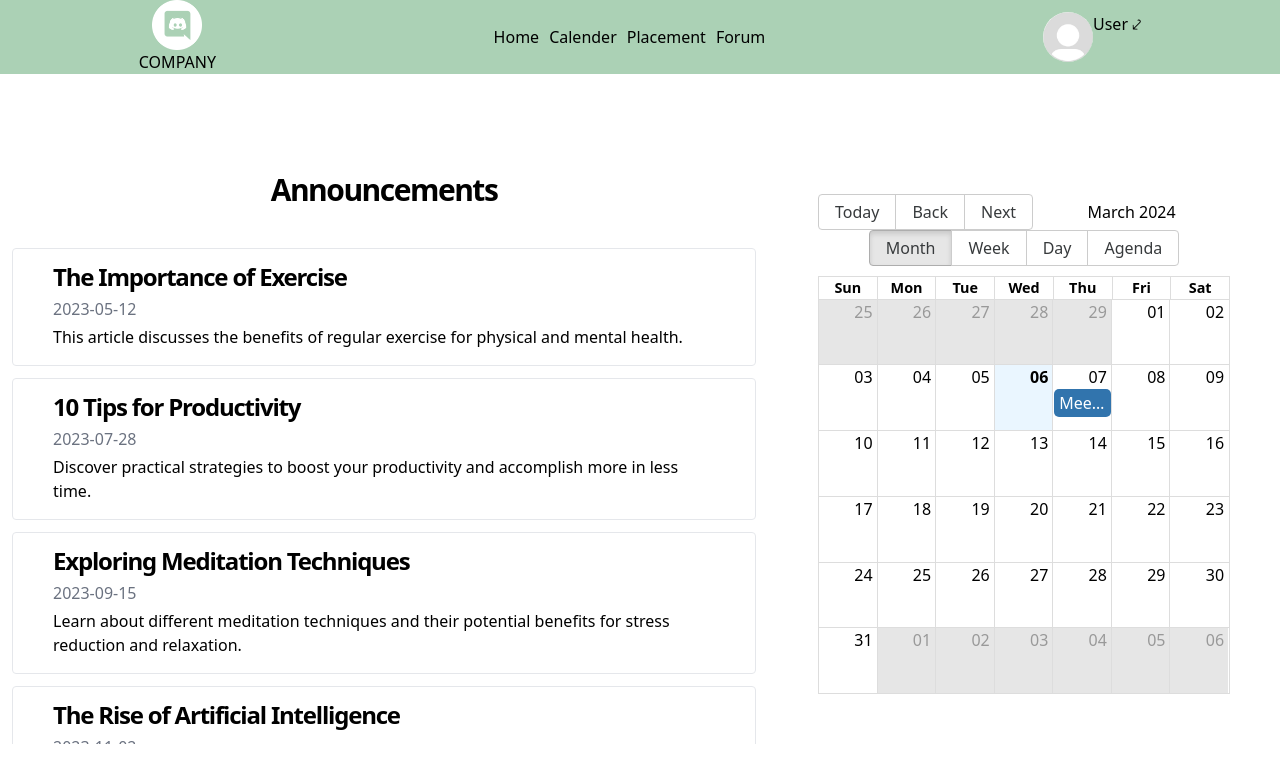
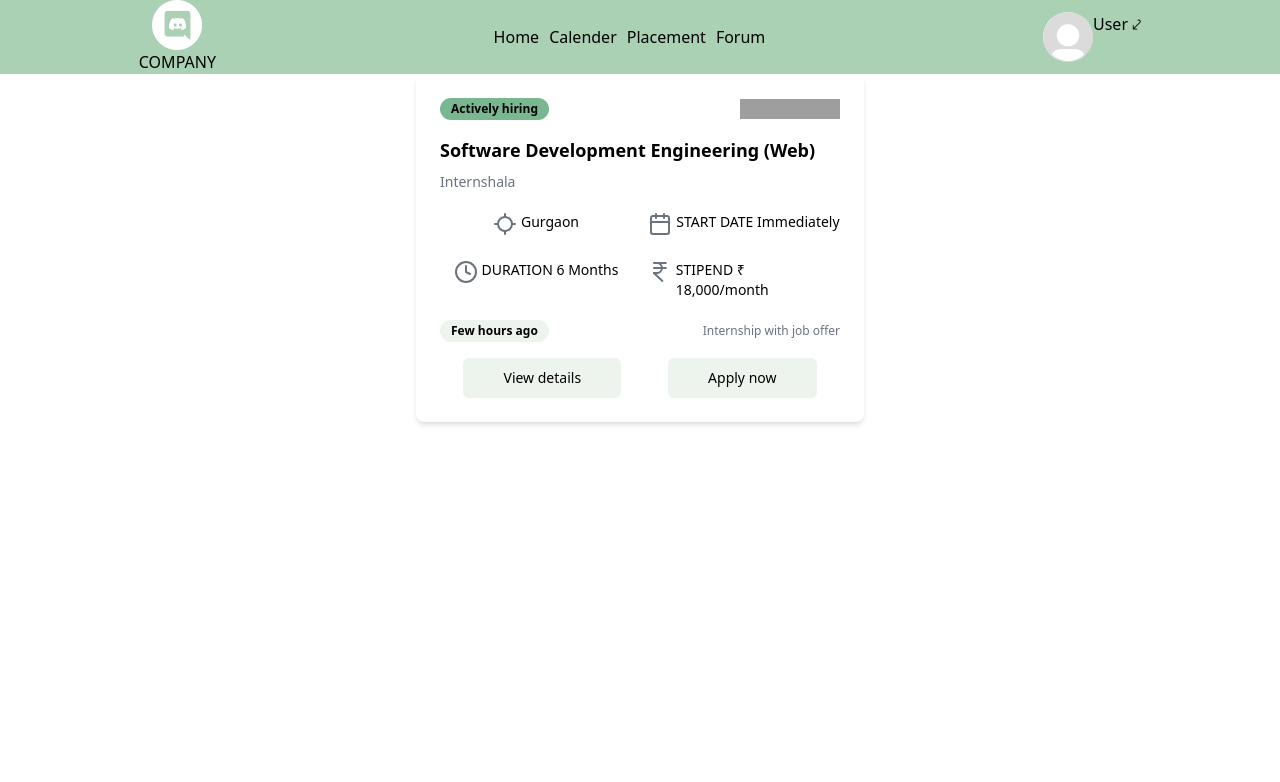
Before and after one commit to ShaunakKDatar/VEGAHackathonFrontEnd, a React (Vite) app: page /testing in a window 1280 px wide. Shown: the top 782 px of the page. Built offline with nearby package versions, Linux system fonts and the light colour scheme; grey boxes are pictures that could not be loaded.

Commit message:
Update InternshipCard and LandingPage components

```diff
--- a/src/Components/Internships/IntershipCard.jsx
+++ b/src/Components/Internships/IntershipCard.jsx
@@ -10,8 +10,8 @@ function InternshipCard() {
             </div>
             <h2 className="text-lg font-semibold mb-2">Software Development Engineering (Web)</h2>
             <p className="text-sm text-gray-500 mb-4">Internshala</p>
-            <div className="grid grid-cols-3 gap-4 text-sm mb-4">
-                <div>
+            <div className="grid grid-cols-2 gap-4 text-sm mb-4">
+                <div className='flex flex-row justify-center py-1 '>
                     <svg xmlns="http://www.w3.org/2000/svg" width="24" height="24" viewBox="0 0 24 24" fill="none" stroke="currentColor" strokeWidth="2" strokeLinecap="round" strokeLinejoin="round" className="text-gray-500">
                         <line x1="2" x2="5" y1="12" y2="12" />
                         <line x1="19" x2="22" y1="12" y2="12" />
@@ -21,7 +21,7 @@ function InternshipCard() {
                     </svg>
                     <span className="ml-1">Gurgaon</span>
                 </div>
-                <div>
+                <div className='flex flex-row justify-center py-1'>
                     <svg xmlns="http://www.w3.org/2000/svg" width="24" height="24" viewBox="0 0 24 24" fill="none" stroke="currentColor" strokeWidth="2" strokeLinecap="round" strokeLinejoin="round" className="text-gray-500">
                         <rect width="18" height="18" x="3" y="4" rx="2" ry="2" />
                         <line x1="16" x2="16" y1="2" y2="6" />
@@ -30,14 +30,14 @@ function InternshipCard() {
                     </svg>
                     <span className="ml-1">START DATE Immediately</span>
                 </div>
-                <div>
+                <div className='flex flex-row justify-center py-1'>
                     <svg xmlns="http://www.w3.org/2000/svg" width="24" height="24" viewBox="0 0 24 24" fill="none" stroke="currentColor" strokeWidth="2" strokeLinecap="round" strokeLinejoin="round" className="text-gray-500">
                         <circle cx="12" cy="12" r="10" />
                         <polyline points="12 6 12 12 16 14" />
                     </svg>
                     <span className="ml-1">DURATION 6 Months</span>
                 </div>
-                <div>
+                <div className=' flex flex-row justify-center py-1'>
                     <svg xmlns="http://www.w3.org/2000/svg" width="24" height="24" viewBox="0 0 24 24" fill="none" stroke="currentColor" strokeWidth="2" strokeLinecap="round" strokeLinejoin="round" className="text-gray-500">
                         <path d="M6 3h12" />
                         <path d="M6 8h12" />
@@ -52,9 +52,9 @@ function InternshipCard() {
                 <div className="inline-flex items-center rounded-full whitespace-nowrap border px-2.5 py-0.5 w-fit text-xs font-semibold transition-colors focus:outline-none focus:ring-2 focus:ring-ring focus:ring-offset-2 border-transparent bg-primary text-primary-foreground hover:bg-primary/80">Few hours ago</div>
                 <span className="text-xs text-gray-500">Internship with job offer</span>
             </div>
-            <div className="flex justify-between">
-                <button className="inline-flex items-center justify-center whitespace-nowrap rounded-md text-sm font-medium transition-colors focus-visible:outline-none focus-visible:ring-2 focus-visible:ring-ring focus-visible:ring-offset-2 disabled:pointer-events-none disabled:opacity-50 bg-primary text-primary-foreground hover:bg-primary/90 h-10 px-4 py-2 flex-grow">View details</button>
-                <button className="inline-flex items-center justify-center whitespace-nowrap rounded-md text-sm font-medium transition-colors focus-visible:outline-none focus-visible:ring-2 focus-visible:ring-ring focus-visible:ring-offset-2 disabled:pointer-events-none disabled:opacity-50 bg-primary text-primary-foreground hover:bg-primary/90 h-10 px-4 py-2 flex-grow">Apply now</button>
+            <div className="flex justify-around">
+                <button className="inline-flex items-center justify-center rounded-md text-sm font-medium bg-primary text-primary-foreground hover:bg-primary/90 h-10 px-10 py-2 ">View details</button>
+                <button className="inline-flex items-center justify-center  rounded-md text-sm font-medium bg-primary text-primary-foreground hover:bg-primary/90 h-10 px-10 py-2 ">Apply now</button>
             </div>
         </div>
     );
--- a/src/Pages/LandingPage.jsx
+++ b/src/Pages/LandingPage.jsx
@@ -1,12 +1,16 @@
-import React from 'react'
-import MyCalendar from '../Components/MyCalender/MyCalendar'
-
+import React from "react";
+import MyCalendar from "../Components/MyCalender/MyCalendar";
+import AnnouncementPage from "../Components/Announcements/AnnouncementPage";
 
 export default function LandingPage() {
-
   return (
-    <div className='pt-[70px]'>
-      <MyCalendar/>
-    </div>
-  )
+    <div className="flex flex-row pt-[70px]">
+      <div style={{ width: "60vw" }}>
+        <AnnouncementPage />
+      </div>
+      <div style={{ width: "40vw" }}>
+        <MyCalendar />
+      </div>
+    </div>
+  );
 }
--- a/src/main.jsx
+++ b/src/main.jsx
@@ -9,6 +9,7 @@ import Root from './routes/root.jsx'
 import ErrorPage from './error-page.jsx'
 import LandingPage from './Pages/LandingPage.jsx'
 import LoginSignUpPage from './Pages/LoginSignupPage.jsx'
+import InternshipCard from './Components/Internships/IntershipCard.jsx'
 const router = createBrowserRouter([
   {
     path: "/",
@@ -31,7 +32,7 @@ const router = createBrowserRouter([
     },
     {
       path:"/testing",
-      element:<div>Testing</div>,
+      element: <InternshipCard/>,
       errorElement:<ErrorPage/>
     }
   ]
--- a/src/routes/root.jsx
+++ b/src/routes/root.jsx
@@ -1,31 +1,13 @@
 import { Outlet } from "react-router-dom";
 import Navbar from "../Components/Navbar/Navbar";
 // import QueryForum from "../Components/QueryForum";
-import MyCalendar from "../Components/MyCalender/MyCalendar";
-
-import AnnouncementPage from "../Components/Announcements/AnnouncementPage";
-
 export default function Root() {
     return (
       <>
-
-        {/* <Navbar/>
-        <Outlet/> */}
         {/* <QueryForum/> */}
 
         <Navbar/>
-        {/* <Outlet/> */}
-      <div className="flex flex-row pt-[70px]">
-        <div style={{width : '60vw'}}>
-        <AnnouncementPage/>
-        </div>
-        <div style={{width : '40vw'}}>
-        <MyCalendar/>
-        </div>
-
-
-      </div>
-      {/* <MyCalendar/> */}
-      </>
-    );
-  }
+        <Outlet/>
+      </>
+    );
+  }
```
